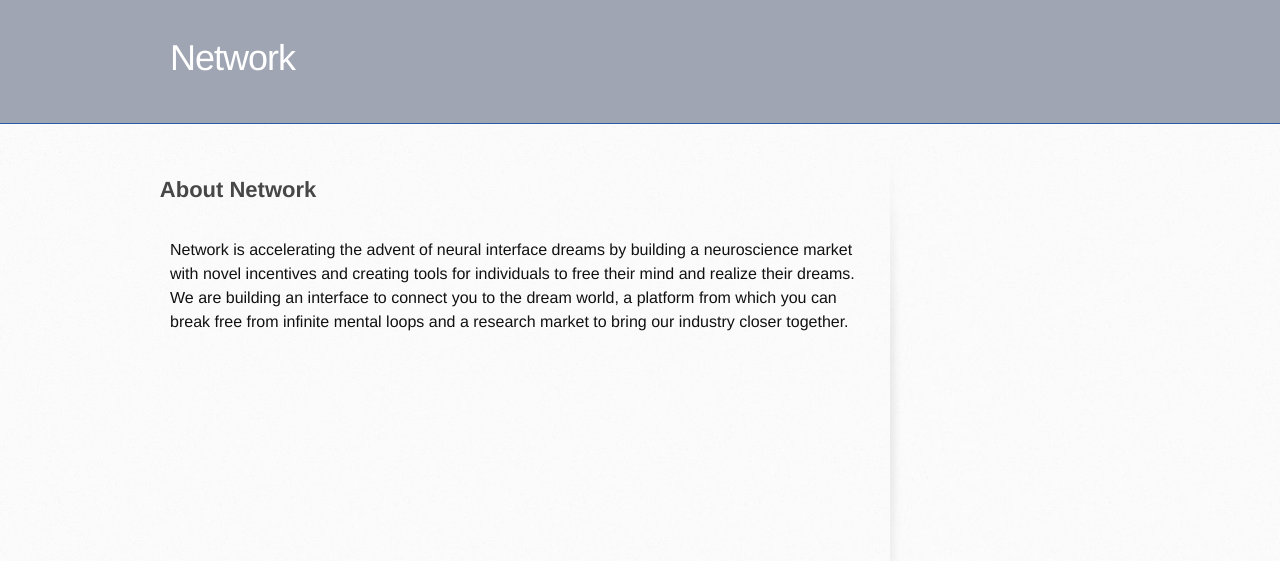
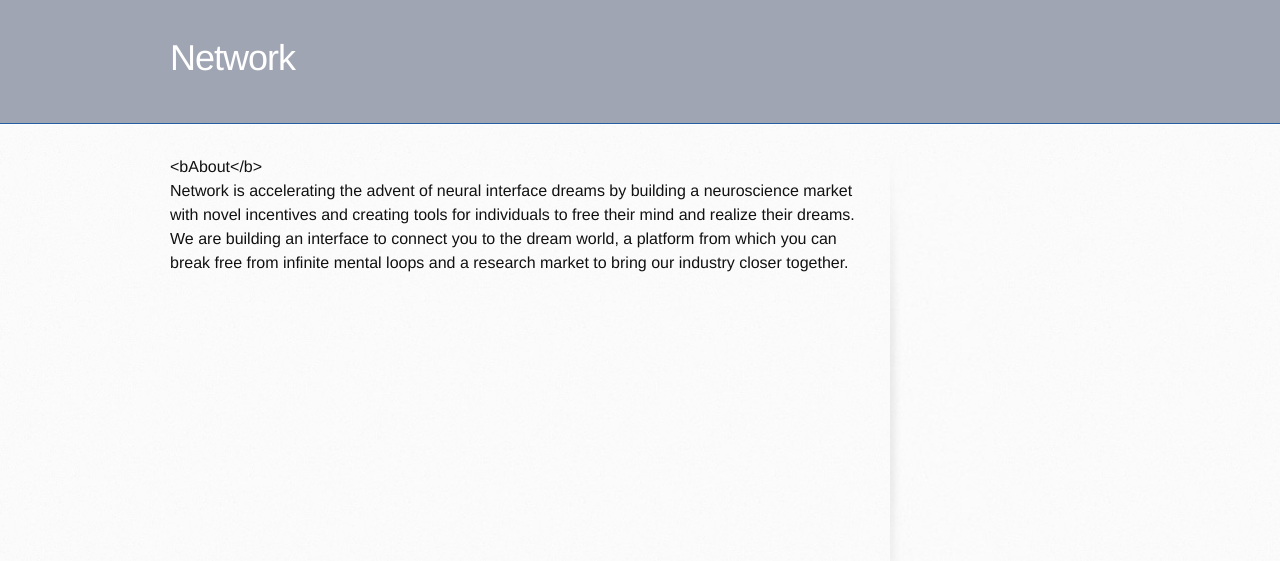
Before and after one commit to networkf/network.github.io, a Jekyll site: the page built from about.md, in a window 1280 px wide. Shown: the top 561 px of the page. Built offline with Jekyll 4.4.1, drawn with Linux system fonts in a browser that asks for light colours; some web fonts are replaced; our own code applies the rules of GitHub Pages for plain Markdown files; the repository's description, which GitHub fills in, is left out.

Commit message:
Update about.md

```diff
--- a/about.md
+++ b/about.md
@@ -6,7 +6,7 @@ layout: default
 </head>
 ---
 
-<h2>About Network</h2>
+<bAbout</b>
 <br>
 Network is accelerating the advent of neural interface dreams by building a neuroscience market with novel incentives and creating tools for individuals to free their mind and realize their dreams.
 <br>
```
